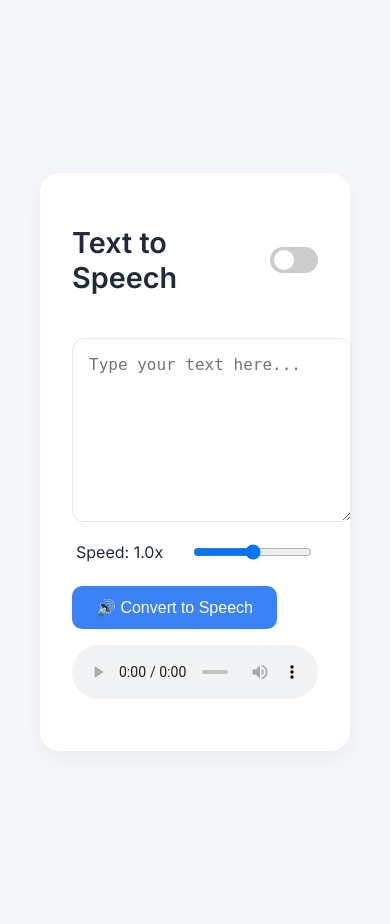
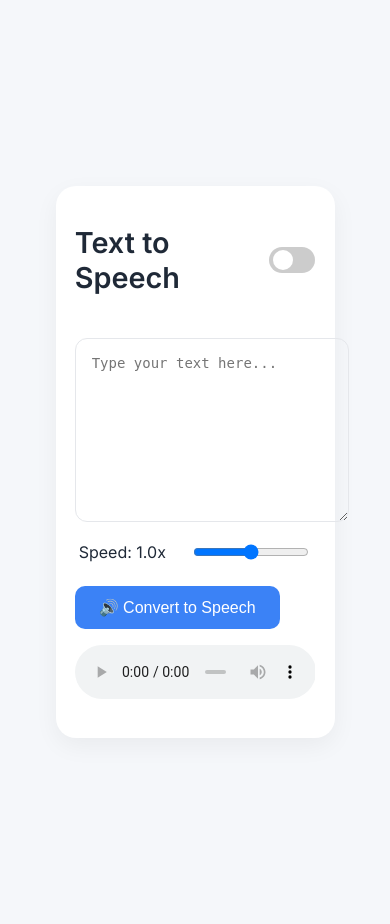
Before and after one commit to nabhan426/texttospeech, a Flask app: page / in a window 390 px wide. Run offline with Flask 3, Linux system fonts and the light colour scheme.

Commit message:
Fix responsive container for mobile view

```diff
--- a/static/style.css
+++ b/static/style.css
@@ -38,9 +38,12 @@ body {
   border-radius: 20px;
   box-shadow: 0 8px 24px rgba(0, 0, 0, 0.05);
   max-width: 700px;
-  width: 100%;
+  width: 90%; /* This is the key change */
+  margin: 0 auto; /* Center it */
+  box-sizing: border-box;
   transition: background-color 0.3s ease;
 }
+
 
 .top-bar {
   display: flex;
@@ -162,3 +165,13 @@ input:checked + .slider {
 input:checked + .slider:before {
   transform: translateX(24px);
 }
+
+@media (max-width: 480px) {
+  .container {
+    padding: 1.2rem;
+  }
+
+  textarea {
+    font-size: 14px;
+  }
+}
```
